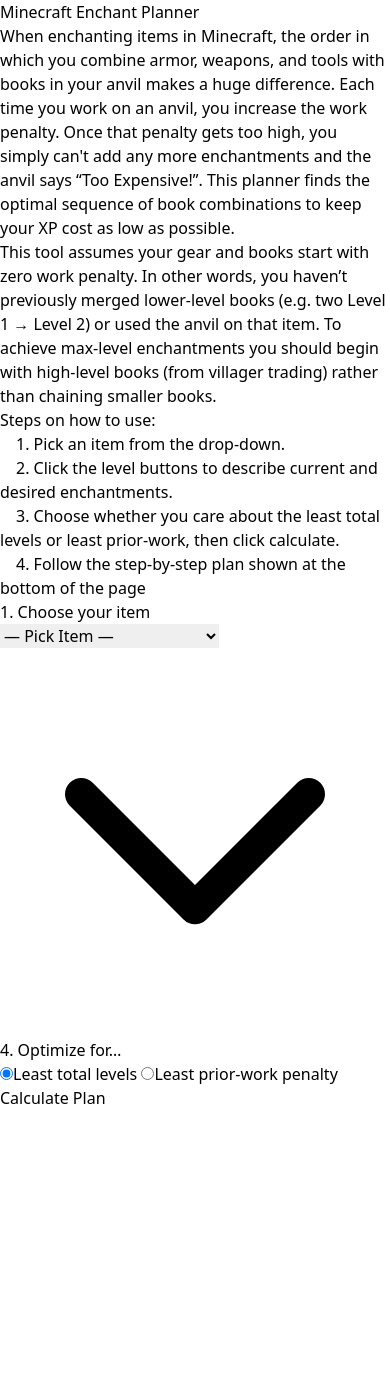
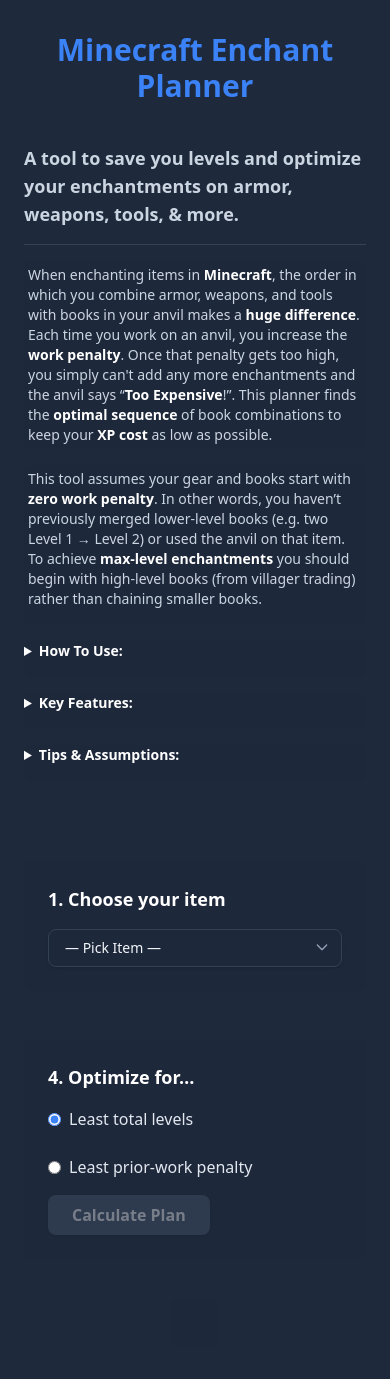
Before and after one commit to BrianKYildirim/minecraft-enchantment-order, a Flask app: page / in a window 390 px wide. Before the commit the page ends 1104 px from the top, so only its background shows below. Run offline with Flask 3, Linux system fonts and the light colour scheme; style sheets or scripts are compiled from the project's sources.

Commit message:
Overhauled the front end to be mobile responsive, include more description, and better UI/UX on both mobile and desktop resolutions.

```diff
--- a/app/templates/base.html
+++ b/app/templates/base.html
@@ -36,7 +36,7 @@
 <body class="min-h-screen bg-surface-light dark:bg-surface text-slate-900 dark:text-slate-200
              selection:bg-brand/50 selection:text-white">
 
-<main class="mx-auto max-w-5xl px-6 py-8 space-y-10">
+<main class="mx-auto max-w-screen-2xl px-6 py-8 space-y-10">
     {% with msgs = get_flashed_messages() %}
         {% if msgs %}
             <ul class="px-4 py-3 rounded-lg bg-red-100 text-red-800 dark:bg-red-900/30 dark:text-red-300">
--- a/app/templates/index.html
+++ b/app/templates/index.html
@@ -1,11 +1,16 @@
 {% extends 'base.html' %}
 {% block body %}
 
-    <h1 class="text-center text-3xl font-extrabold text-brand mb-4">
+    <h1 class="text-3xl text-center font-extrabold text-brand">
         Minecraft Enchant Planner
     </h1>
-
-    <div class="mx-auto max-w-3xl text-sm text-slate-300 space-y-4 mb-12">
+    <div class="flex flex-col lg:flex-row gap-8">
+        <aside class="text-sm text-slate-300 space-y-4 mb-12 lg:mb-0 lg:w-1/3 lg:pr-6 lg:pt-6">
+            <h2 class="text-lg text-slate-300 font-bold">
+                A tool to save you levels and optimize your enchantments on armor, weapons, tools, & more.
+            </h2>
+            <hr class="h-px my-8 bg-gray-200 border-0 dark:bg-gray-700">
+            <section class="bg-slate-800/70 p-1 rounded-lg">
                 <p>
                     When enchanting items in <span class="font-semibold text-white">Minecraft</span>, the order
                     in which you combine armor, weapons, and tools with books in your anvil makes a
@@ -14,8 +19,11 @@
                     gets too high, you simply can't add any more enchantments and the anvil says
                     “<span class="font-semibold text-white">Too Expensive</span>!”.
                     This planner finds the <span class="font-semibold text-white">optimal sequence</span> of
-            book combinations to keep your <span class="font-semibold text-white">XP cost</span> as low as possible.
+                    book combinations to keep your <span class="font-semibold text-white">XP cost</span> as low as
+                    possible.
                 </p>
+            </section>
+            <section class="bg-slate-800/70 p-1 pb-4 rounded-lg">
                 <p>
                     This tool assumes your gear and books start with
                     <span class="font-semibold text-white">zero work penalty</span>. In other words, you haven’t
@@ -23,18 +31,44 @@
                     item. To achieve <span class="font-semibold text-white">max-level enchantments</span> you
                     should begin with high-level books (from villager trading) rather than chaining smaller books.
                 </p>
+            </section>
+            <details class="bg-slate-800/70 pb-4 rounded-lg">
+                <summary class="cursor-pointer font-semibold text-white">How To Use:</summary>
                 <p>
-            Steps on how to use:<br>
                     &emsp;1. Pick an item from the drop‑down.<br>
-            &emsp;2. Click the level buttons to describe current and desired enchantments.<br>
-            &emsp;3. Choose whether you care about the least total levels or least prior‑work, then click calculate.<br>
-            &emsp;4. Follow the step‑by‑step plan shown at the bottom of the page
+                    &emsp;2. The <span class="font-semibold text-white">level</span> buttons describe current
+                    & desired enchants.<br>
+                    &emsp;3. Choose the <span class="font-semibold text-white">least total levels</span> or <span
+                        class="font-semibold text-white">least prior‑work</span> option.<br>
+                    &emsp;4. <span class="font-semibold text-white">Calculate</span> & follow the step‑by‑step plan
+                    shown.
                 </p>
-    </div>
+            </details>
+            <details class="bg-slate-800/70 pb-4 rounded-lg">
+                <summary class="cursor-pointer font-semibold text-white">Key Features:</summary>
+                <p>
+                    &emsp;• <span class="font-semibold text-white">Interactive UI</span> that auto-disables invalid options.<br>
+                    &emsp;• <span class="font-semibold text-white">Prior-work</span> input for already-used items.<br>
+                    &emsp;• Instant, <span class="font-semibold text-white">proven-optimal</span> results (no guess-and-check).<br>
+                </p>
+            </details>
+            <details class="bg-slate-800/70 pb-4 rounded-lg">
+                <summary class="cursor-pointer font-semibold text-white">Tips &amp; Assumptions:</summary>
+                <p>
+                    &emsp;• Start all gear &amp; books at <span class="font-semibold text-white">zero prior-work</span>.<br>
+                    &emsp;• Use high-level books (IV+) for <span class="font-semibold text-white">max-level enchants</span>.<br>
+                    &emsp;• <span class="font-semibold text-white">Incompatible enchants</span> are greyed-out automatically.<br>
+                    &emsp;• Clicking a new level clears any lower choice.<br>
+                    &emsp;• Enable “<span class="font-semibold text-white">Allow incompatible</span>” only if needed.<br>
+                </p>
+            </details>
+        </aside>
 
-    <form id="planner-form" method="post" action="{{ url_for('main.calculate') }}" class="flex flex-col gap-12">
-        <section class="flex flex-col gap-4 max-w-md mx-auto">
-            <h2 class="text-lg font-semibold">1. Choose your item</h2>
+        <div class="flex space-y-6">
+            <form id="planner-form" method="post" action="{{ url_for('main.calculate') }}" class="space-y-6">
+                <div class="bg-slate-800/70 p-6 rounded-lg">
+                    <section class="mx-auto">
+                        <h2 class="text-lg font-semibold text-white mb-4">1. Choose your item</h2>
                         <label class="relative w-full">
                             <select id="item-select" name="item_type"
                                     class="peer appearance-none -webkit-appearance-none
@@ -47,17 +81,20 @@
                                 {% endfor %}
                             </select>
                             <svg class="pointer-events-none absolute right-3 top-1/2 h-4 w-4 -translate-y-1/2 text-slate-400 peer-focus:text-brand"
-                     xmlns="http://www.w3.org/2000/svg" fill="none" viewBox="0 0 24 24" stroke="currentColor">
-                    <path stroke-linecap="round" stroke-linejoin="round" stroke-width="2" d="M19 9l-7 7-7-7"/>
+                                 xmlns="http://www.w3.org/2000/svg" fill="none" viewBox="0 0 24 24"
+                                 stroke="currentColor">
+                                <path stroke-linecap="round" stroke-linejoin="round" stroke-width="2"
+                                      d="M19 9l-7 7-7-7"/>
                             </svg>
                         </label>
                     </section>
+                </div>
 
                 <div id="dynamic-area" class="grid grid-cols-1 lg:grid-cols-2 gap-10 lg:gap-14"></div>
 
-        <section id="mode-block" class="hidden flex flex-col gap-6">
-            <h2 class="text-lg font-semibold">4. Optimize for…</h2>
-            <div class="flex flex-wrap gap-6">
+                <div class="bg-slate-800/70 p-6 rounded-lg">
+                    <h2 class="text-lg font-semibold text-white mb-4">4. Optimize for…</h2>
+                    <div class="flex flex-wrap gap-6 mb-4">
                         <label class="inline-flex items-center gap-2"><input type="radio" name="mode" value="levels"
                                                                              class="accent-brand" checked>Least total
                             levels</label>
@@ -74,11 +111,12 @@
                             disabled>
                         Calculate Plan
                     </button>
-        </section>
                     <input type="hidden" name="allow_incompat" id="allow-incompat-hidden" value="false">
+                </div>
             </form>
-
-    <div id="result-block" class="scroll-mt-24 space-y-8"></div>
+        </div>
+    </div>
+    <div id="result-block" class="bg-slate-800/70 p-6 rounded-lg max-w-5xl place-self-center"></div>
 
     <style>
         .ench-container {
--- /dev/null
+++ b/postcss.config.js
@@ -0,0 +1,6 @@
+module.exports = {
+  plugins: {
+    tailwindcss: {},
+    autoprefixer: {},
+  },
+}
```
Also changed, not shown: tailwind.config.js (added, +20 -0 lines), app/static/styles.css (added). Lines whose indentation alone changed are shown as unchanged.
